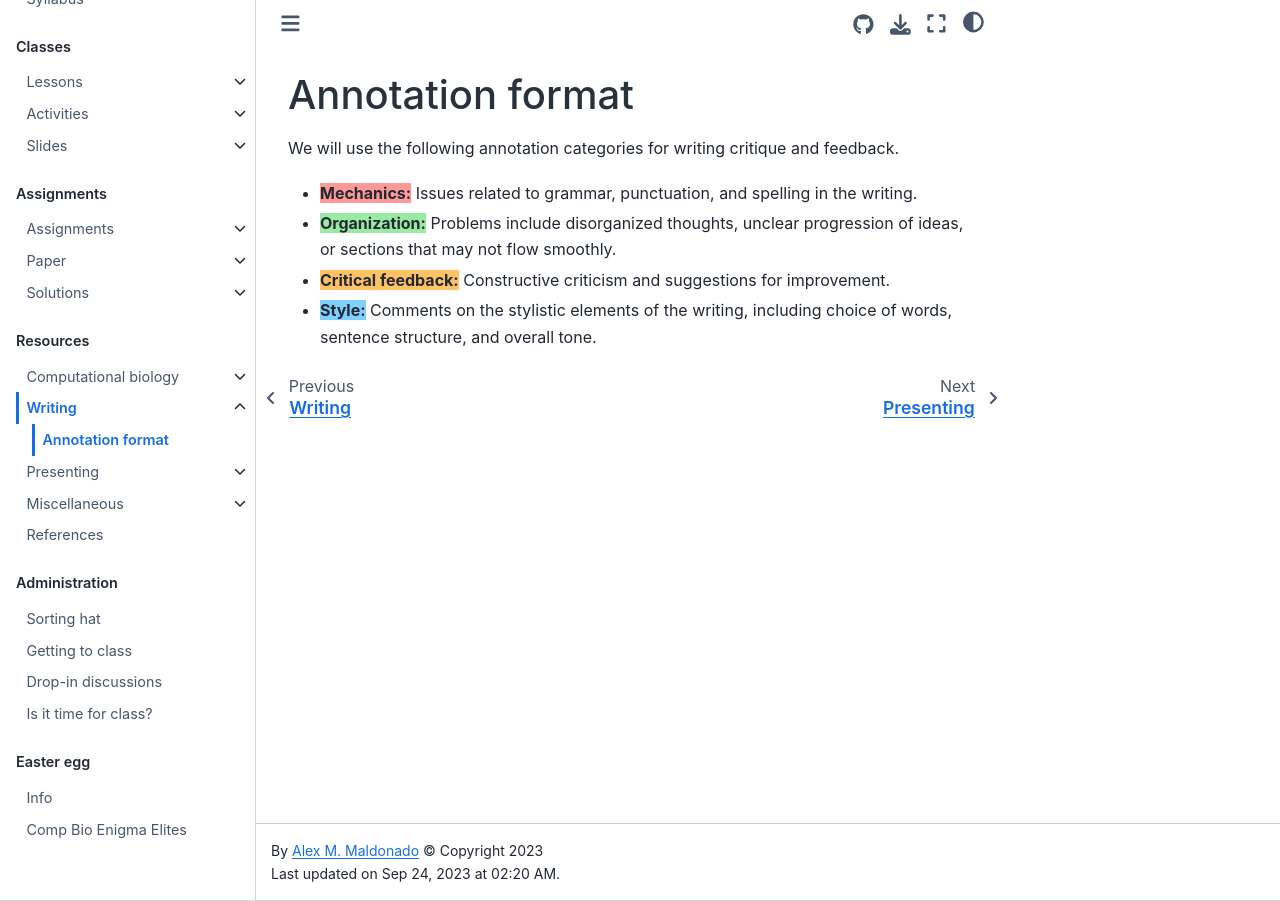
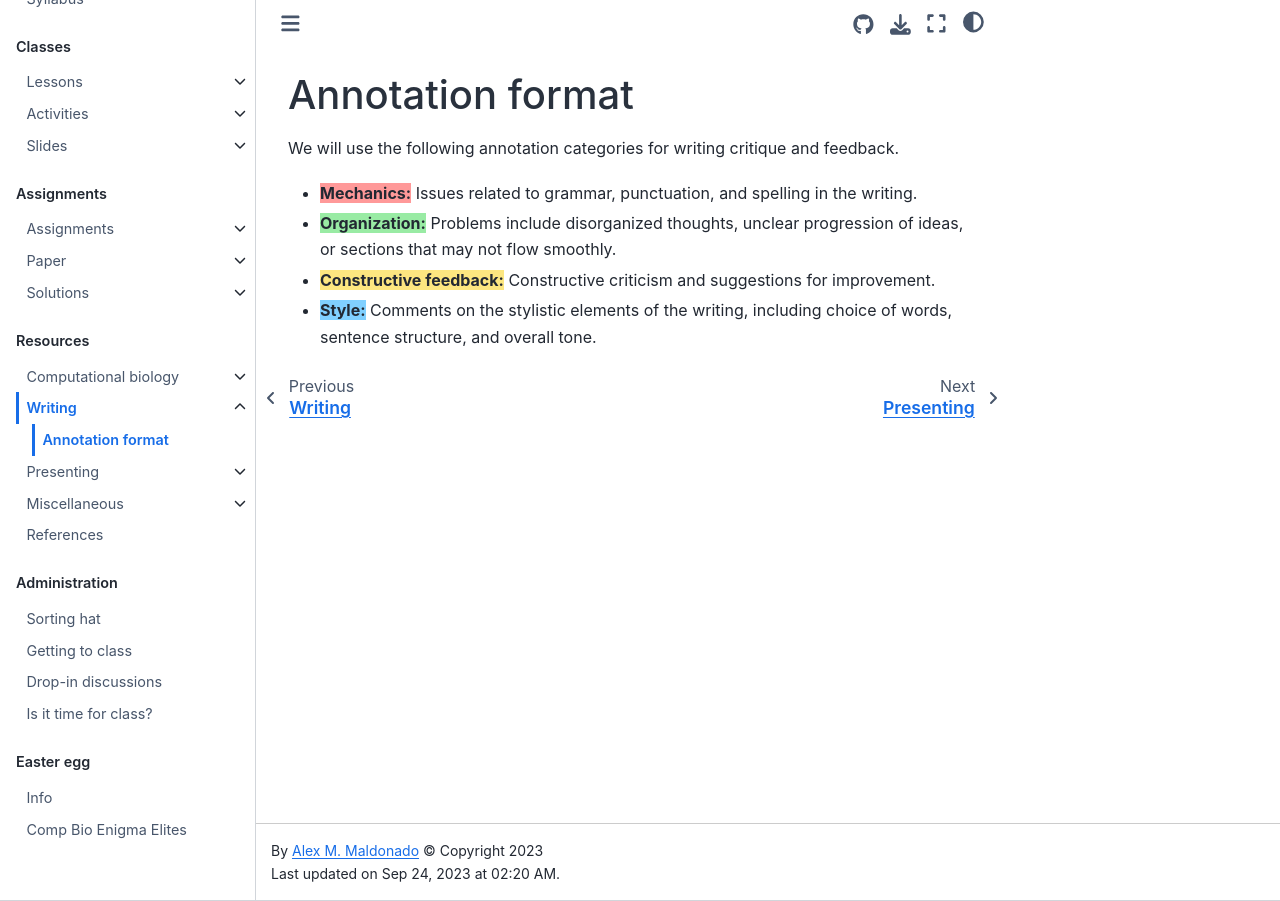
Before and after one commit to oasci/pitt-biosc1630-2023f, a Jupyter Book: the page built from book/resources/writing/annotation-format.md, in a window 1280 px wide. Built offline with Jupyter Book 1.0.4 settings and Sphinx 7.4.7 and the Sphinx Book theme 1.1.4, drawn with Linux system fonts in a browser that asks for light colours; pages that are not in the unit, such as notebooks, are missing from menus.

Commit message:
Change orange to yellow color

```diff
--- a/book/resources/writing/annotation-format.md
+++ b/book/resources/writing/annotation-format.md
@@ -6,7 +6,7 @@ We will use the following annotation categories for writing critique and feedbac
     Issues related to grammar, punctuation, and spelling in the writing.
 - <span style="background-color: #99eba4; font-weight: bold;">Organization:</span>
     Problems include disorganized thoughts, unclear progression of ideas, or sections that may not flow smoothly.
-- <span style="background-color: #ffc166; font-weight: bold;">Critical feedback:</span>
+- <span style="background-color: #fce680; font-weight: bold;">Constructive feedback:</span>
     Constructive criticism and suggestions for improvement.
 - <span style="background-color: #80d0ff; font-weight: bold;">Style:</span>
     Comments on the stylistic elements of the writing, including choice of words, sentence structure, and overall tone.
```
